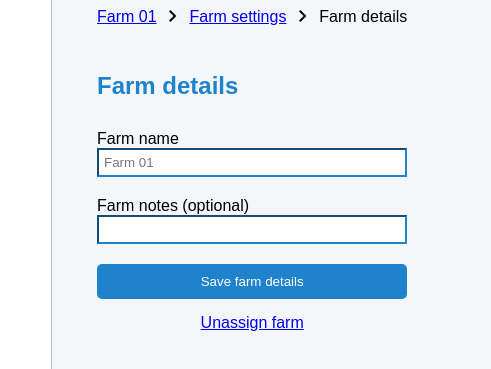
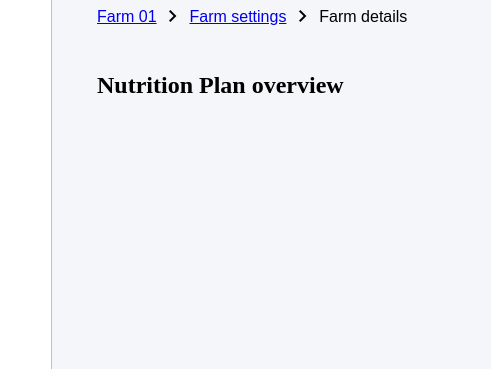
Before and after one commit to a805431/test_html_css_task2_ver0, a website built with webpack: page src/index.html in a window 1280 px wide. Shown: the part 21-390 px from the top of the page, 149-640 px from the left. Built offline with nearby package versions, Linux system fonts and the light colour scheme.

Commit message:
first commit

```diff
--- a/src/index.html
+++ b/src/index.html
@@ -50,16 +50,9 @@
                     <label class = "path"> Farm details </label>
                 </div>
                 <form class="farm-details-form">
-                    <div class="farm-details-sign"><h2 class="farm-details-headline">Farm details</h2>
+                    <div class="nutrition-plan-overview-headline">
+                        <h2 class="nutrition-plan-overview-base-tag">Nutrition Plan overview</h2>
                     </div>
-                    <label>Farm name
-                    <input class = "text-input" type="text" placeholder="Farm 01">
-                    </label>
-                    <label>Farm notes (optional)
-                    <input class = "text-input" type="text">
-                    </label>
-                    <input type="submit" value="Save farm details" id="save-button">
-                    <a href="#" id="unassign-link">Unassign farm</a>
                 </form>
             </div>
     </div>
--- a/src/style.css
+++ b/src/style.css
@@ -48,7 +48,7 @@ html, body, .container{
     column-gap: 5px;
 }
 
-.navbar-link-home, .page-path, .navbar-link, .path, #unassign-link{
+.navbar-link-home, .page-path, .navbar-link, .path{
     font-family: Arial, Helvetica, sans-serif;
 }
 
@@ -75,44 +75,3 @@ html, body, .container{
 .path{
     vertical-align: super;
 }
-
-.farm-details-sign{
-    margin-bottom: 30px;
-}
-
-.form{
-    display: flex;
-}
-
-#save-button{
-    border-radius: 5px;
-    padding: 10px;
-    border: none;
-    background-color:#1f83cb;
-    color: #fff;
-    width: 100%;
-}
-
-.farm-details-form label, input, #unassign-link{
-    display: grid;
-}
-
-.farm-details-form label {
-    margin-bottom: 20px;
-    font-family: Arial, Helvetica, sans-serif;
-}
-
-.text-input{
-    border-color: #1f83cb;
-    padding: 5px;
-}
-
-.farm-details-headline{
-    font-family: Arial, Helvetica, sans-serif;
-    color: #1f83cb;
-}
-
-#unassign-link{
-   text-align: center;
-   margin-top: 15px;
-}
```
Also changed, not shown: dist/9ce10fddd1ffb7f2e049.png (added), dist/df7a2c34f9e9cc4c8144.png (added), dist/index.html, dist/main.js.
